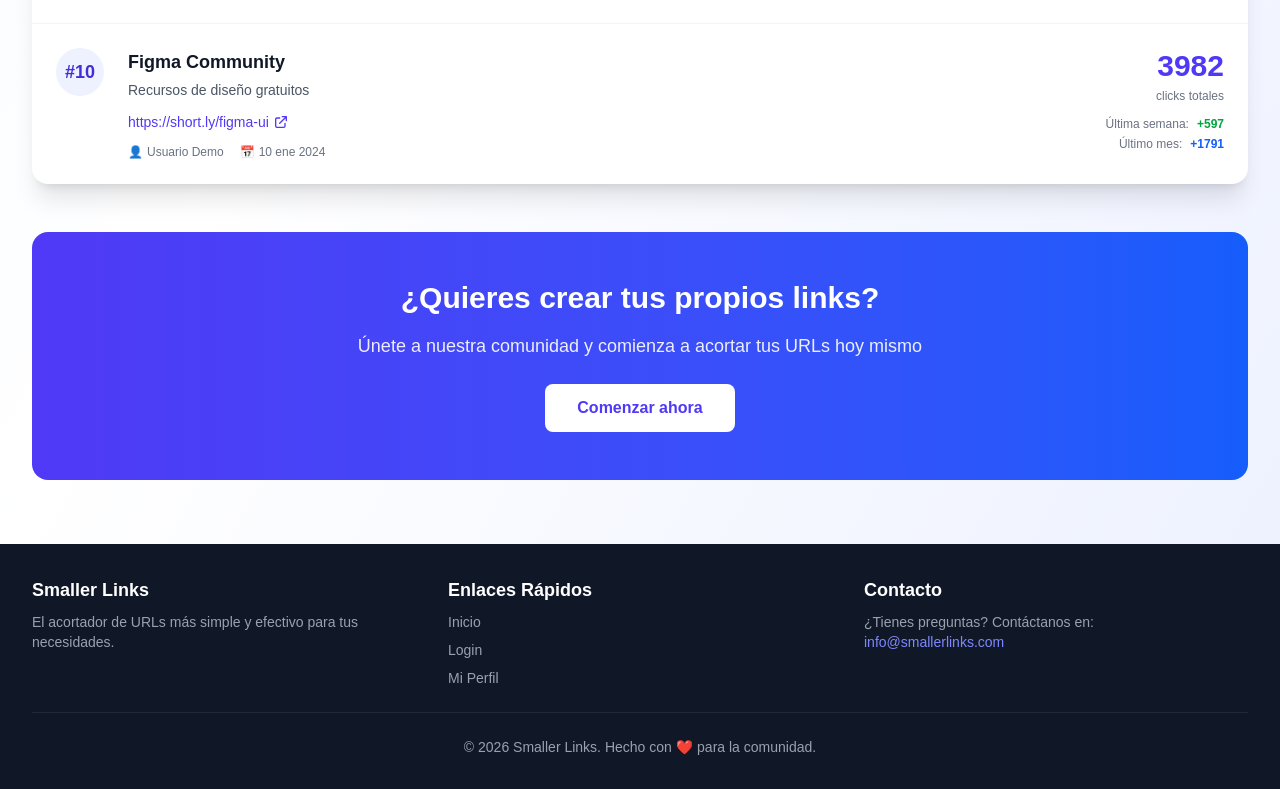
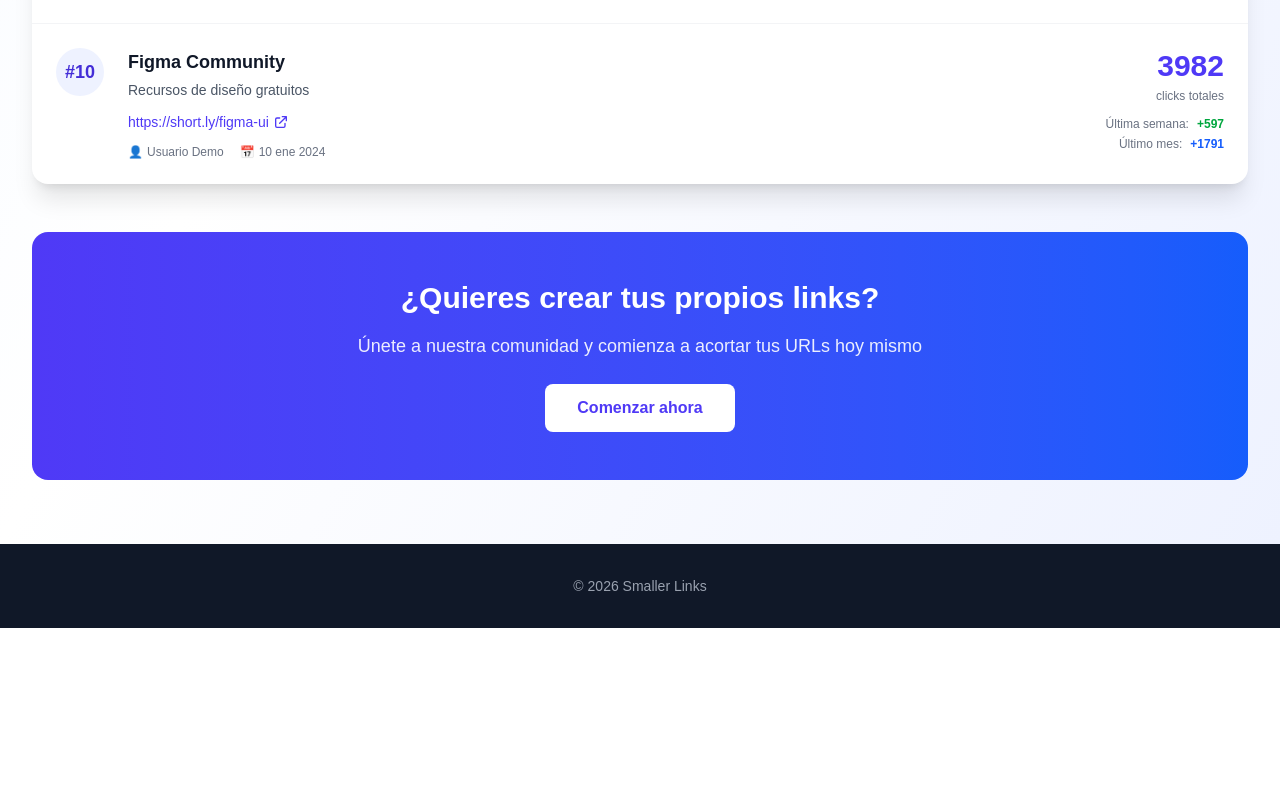
Before and after one commit to KritiusOne/smaller-frontend, a Next.js app: page / in a window 1280 px wide. Shown: the part 1822-2611 px from the top of the page. After the commit the page ends 2450 px from the top, so only its background shows below. Built offline with nearby package versions, Linux system fonts and the light colour scheme.

Commit message:
feat: updated footer

```diff
--- a/src/components/Footer.tsx
+++ b/src/components/Footer.tsx
@@ -1,36 +1,9 @@
 export function Footer() {
   return (
     <footer className="bg-gray-900 text-white py-8 mt-auto">
-      <div className="max-w-7xl mx-auto px-4 sm:px-6 lg:px-8">
-        <div className="grid grid-cols-1 md:grid-cols-3 gap-8 mb-6">
-          <div>
-            <h3 className="text-lg font-bold mb-2">Smaller Links</h3>
-            <p className="text-gray-400 text-sm">
-              El acortador de URLs más simple y efectivo para tus necesidades.
-            </p>
-          </div>
-          <div>
-            <h3 className="text-lg font-bold mb-2">Enlaces Rápidos</h3>
-            <ul className="space-y-2 text-sm">
-              <li><a href="/" className="text-gray-400 hover:text-white transition">Inicio</a></li>
-              <li><a href="/login" className="text-gray-400 hover:text-white transition">Login</a></li>
-              <li><a href="/profile" className="text-gray-400 hover:text-white transition">Mi Perfil</a></li>
-            </ul>
-          </div>
-          <div>
-            <h3 className="text-lg font-bold mb-2">Contacto</h3>
-            <p className="text-gray-400 text-sm">
-              ¿Tienes preguntas? Contáctanos en:<br />
-              <a href="mailto:info@smallerlinks.com" className="text-indigo-400 hover:text-indigo-300">
-                info@smallerlinks.com
-              </a>
-            </p>
-          </div>
+        <div className="text-center text-gray-400 text-sm">
+          <p>© 2026 Smaller Links</p>
         </div>
-        <div className="border-t border-gray-800 pt-6 text-center text-gray-400 text-sm">
-          <p>© 2026 Smaller Links. Hecho con ❤️ para la comunidad.</p>
-        </div>
-      </div>
     </footer>
   );
 }
```
